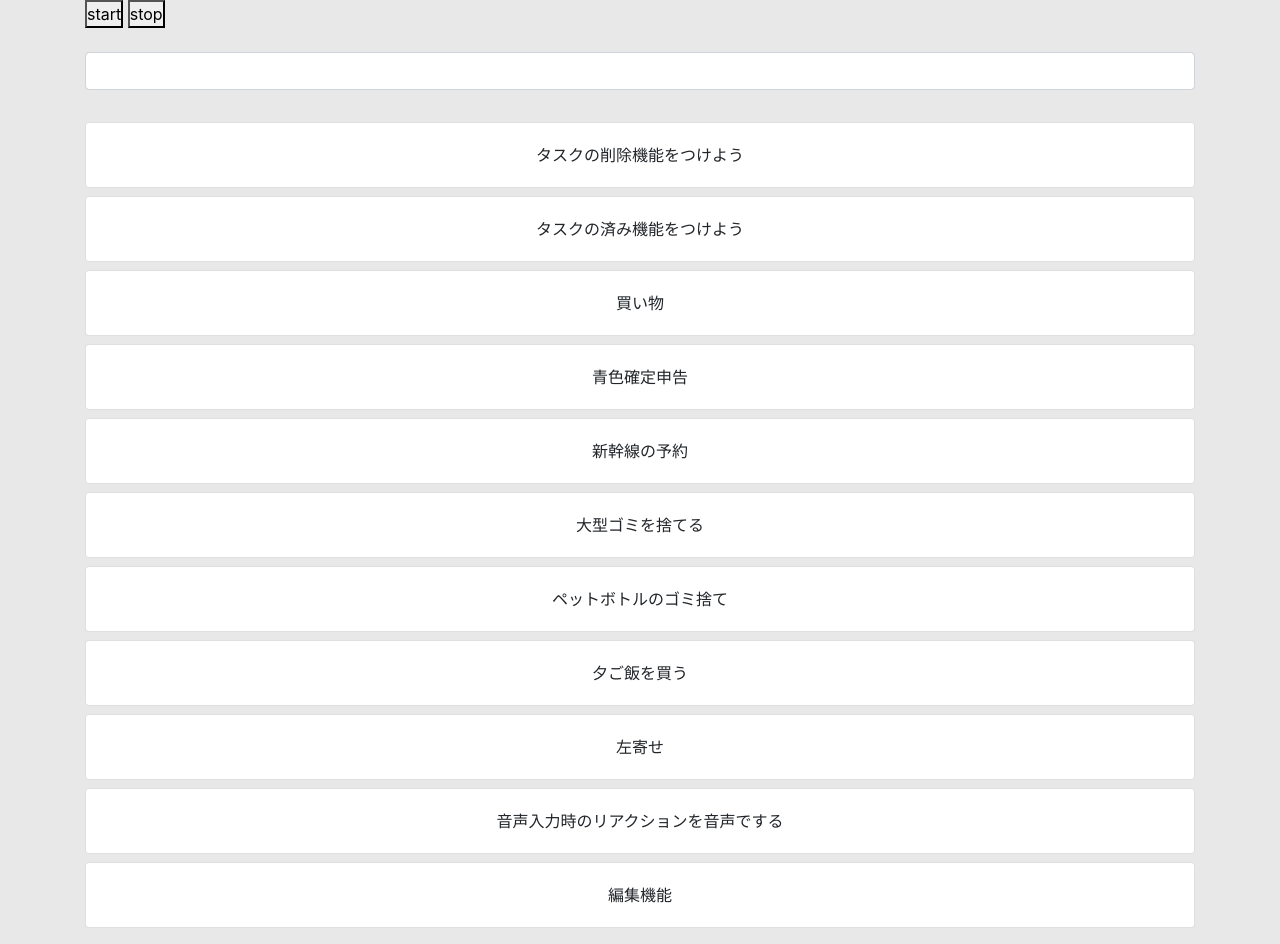
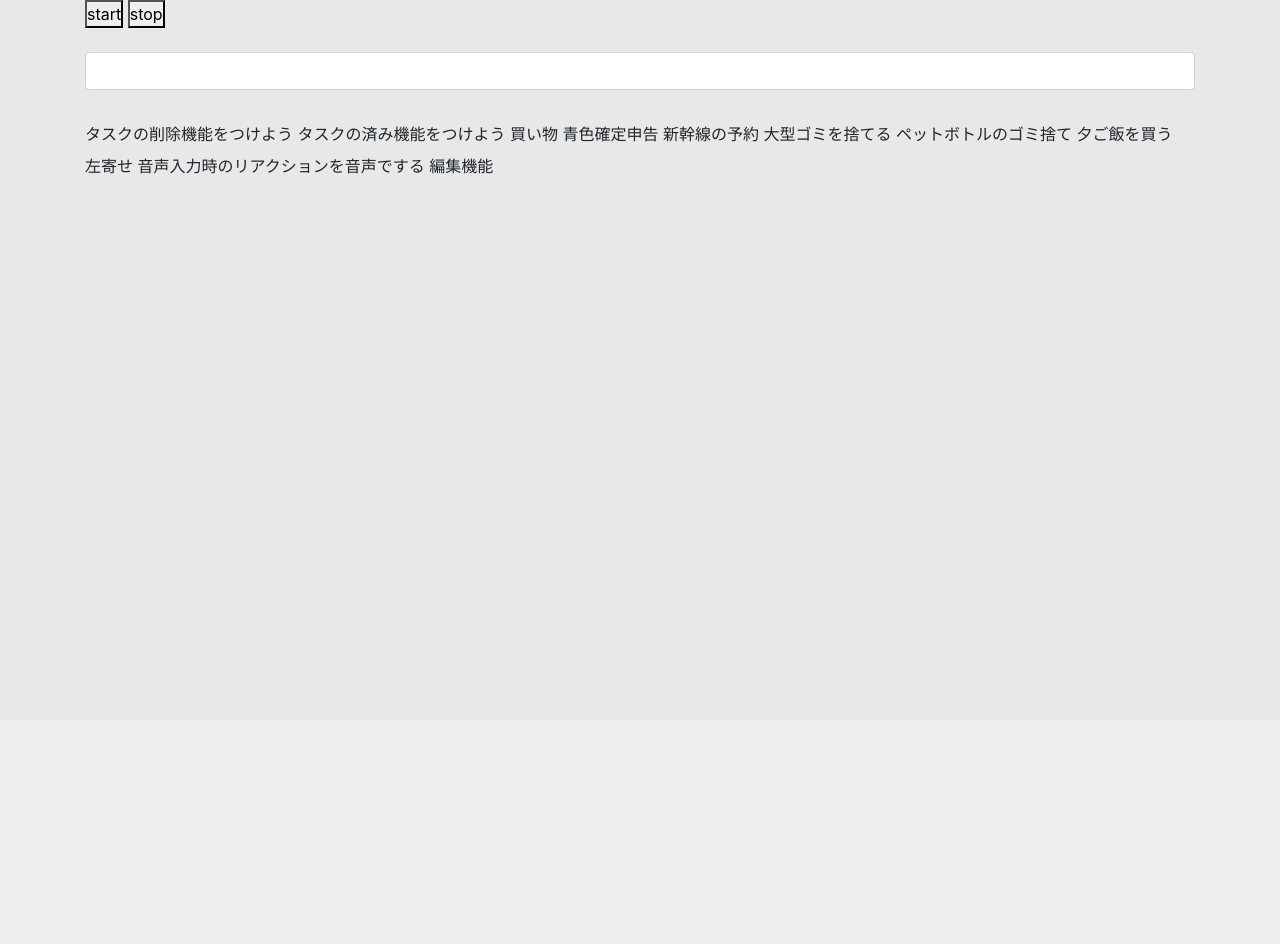
Before and after one commit to nowkoai/BrainBackup, a Django app: page / in a window 1280 px wide. Shown: the part 80-1024 px from the top of the page. After the commit the page ends 254 px from the top, so only its background shows below. Run offline with Django 3.2, Linux system fonts and the light colour scheme; a user stored in the database is signed in; data comes from the database, SQL or seed files in the repository; some libraries are stand-ins or nearby versions.

Commit message:
delete html to new checkbox

```diff
--- a/project/app/static/css/style.css
+++ b/project/app/static/css/style.css
@@ -12,11 +12,11 @@ min-height: 100vh;
 }
 
 main {
-flex: 1;
+	flex: 1;
 }
 
 /* チェックボックス01 */
-input[type=checkbox] {
+	input[type=checkbox] {
 display: none;
 }
 .checkbox01 {
--- a/project/app/templates/app/index.html
+++ b/project/app/templates/app/index.html
@@ -20,17 +20,13 @@
   </div>
 </div>
 
-<div class="my-2 text-center">
-  <div class="row" id="posts">
-    {% for blog in blog_data %}
-    <div class="col-12 mb-2">
-      <div class="card">
-        <div class="card-body">{{ blog.title }}</div>
-      </div>
-    </div>
-    {% endfor %}
+  <div class="wrapper">
+  {% for blog in blog_data %}
+    <input type="Checkbox" id="check">
+    <label for="check">{{ blog.title }}</label>
+  {% endfor %}
   </div>
-</div>
+
 {% endblock %} {% block extrajs %}
 <script>
 const startBtn = document.querySelector('#start-btn');
```
